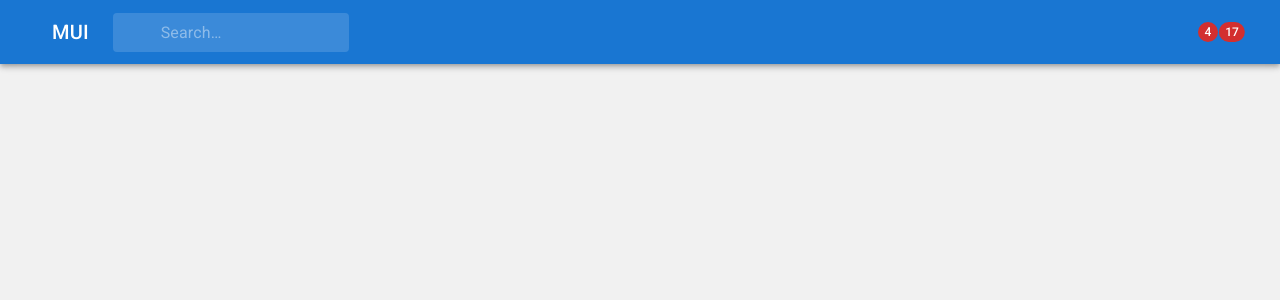
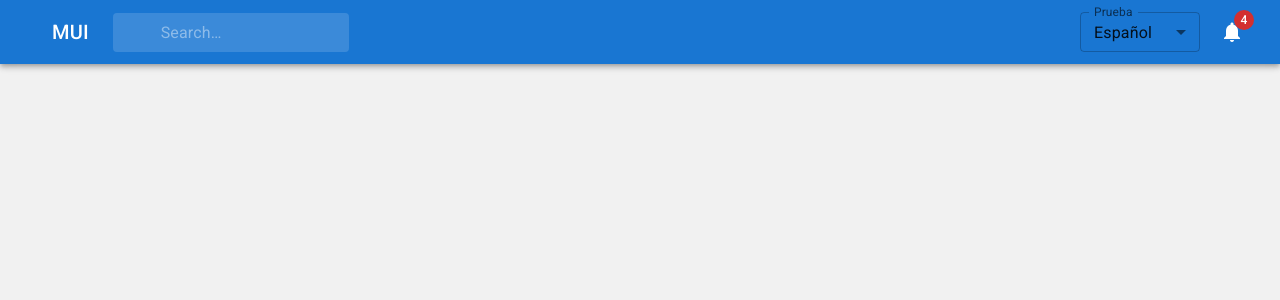
Before and after one commit to bdmtnz/briefcase, a React (Vite) app: page /dashboard in a window 1280 px wide. Shown: the top 300 px of the page. Built offline with nearby package versions, Linux system fonts and the light colour scheme.

Commit message:
Change language

```diff
--- a/src/app/langs/enUS.ts
+++ b/src/app/langs/enUS.ts
@@ -8,5 +8,12 @@ export const enUS: ILang = {
                 Transforms: "Transforms"
             }
         }
+    },
+    Shared: {
+        Components: {
+            Select: {
+                Choose: 'Choose'
+            }
+        }
     }
 }
--- a/src/app/langs/esCO.ts
+++ b/src/app/langs/esCO.ts
@@ -8,5 +8,12 @@ export const esCO: ILang = {
                 Transforms: "Transformaciones"
             }
         }
+    },
+    Shared: {
+        Components: {
+            Select: {
+                Choose: 'Seleccione'
+            }
+        }
     }
 }
--- a/src/app/langs/lang.model.ts
+++ b/src/app/langs/lang.model.ts
@@ -9,6 +9,13 @@ export interface ILang {
                 Transforms: string
             }
         }
+    },
+    Shared: {
+        Components: {
+            Select: {
+                Choose: string
+            }
+        }
     }
 }
 
--- a/src/app/pages/animation/Animation.hooks.tsx
+++ b/src/app/pages/animation/Animation.hooks.tsx
@@ -1,4 +1,4 @@
-import { useContext, useState } from "react"
+import { useContext, useEffect, useState } from "react"
 import { ITabsParam } from "../../shared/components/tabs/Tabs.model"
 import { LangContext } from "../../redux/language/lang-context";
 
@@ -24,6 +24,24 @@ export const useAnimation = () => {
         ]
     })
 
+    useEffect(() => {
+        setTabs({
+            defaultTab: 0,
+            tabs: [
+                {
+                    label: language.Pages.Animation.Labels.Transitions,
+                    value: 0,
+                    element: <div>Lol</div>
+                },
+                {
+                    label: language.Pages.Animation.Labels.Transforms,
+                    value: 1,
+                    element: <div>Lol 2</div>
+                },
+            ]
+        })
+    }, [language])
+
     return {
         state: {
             tabs
--- a/src/app/pages/dashboard/components/navbar/Navbar.tsx
+++ b/src/app/pages/dashboard/components/navbar/Navbar.tsx
@@ -1,58 +1,62 @@
-import './Navbar.scss'
+import "./Navbar.scss";
 
-import * as React from 'react';
-import { styled, alpha } from '@mui/material/styles';
-import AppBar from '@mui/material/AppBar';
-import Box from '@mui/material/Box';
-import Toolbar from '@mui/material/Toolbar';
-import IconButton from '@mui/material/IconButton';
-import Typography from '@mui/material/Typography';
-import InputBase from '@mui/material/InputBase';
-import Badge from '@mui/material/Badge';
-import MenuItem from '@mui/material/MenuItem';
-import Menu from '@mui/material/Menu';
+import * as React from "react";
+import { styled, alpha } from "@mui/material/styles";
+import AppBar from "@mui/material/AppBar";
+import Box from "@mui/material/Box";
+import Toolbar from "@mui/material/Toolbar";
+import IconButton from "@mui/material/IconButton";
+import Typography from "@mui/material/Typography";
+import InputBase from "@mui/material/InputBase";
+import Badge from "@mui/material/Badge";
+import MenuItem from "@mui/material/MenuItem";
+import Menu from "@mui/material/Menu";
+import SelectCustom from "../../../../shared/components/select/Select";
+import { useContext } from "react";
+import { LangContext } from "../../../../redux/language/lang-context";
 
-const Search = styled('div')(({ theme }) => ({
-  position: 'relative',
+const Search = styled("div")(({ theme }) => ({
+  position: "relative",
   borderRadius: theme.shape.borderRadius,
   backgroundColor: alpha(theme.palette.common.white, 0.15),
-  '&:hover': {
+  "&:hover": {
     backgroundColor: alpha(theme.palette.common.white, 0.25),
   },
   marginRight: theme.spacing(2),
   marginLeft: 0,
-  width: '100%',
-  [theme.breakpoints.up('sm')]: {
+  width: "100%",
+  [theme.breakpoints.up("sm")]: {
     marginLeft: theme.spacing(3),
-    width: 'auto',
+    width: "auto",
   },
 }));
 
-const SearchIconWrapper = styled('div')(({ theme }) => ({
+const SearchIconWrapper = styled("div")(({ theme }) => ({
   padding: theme.spacing(0, 2),
-  height: '100%',
-  position: 'absolute',
-  pointerEvents: 'none',
-  display: 'flex',
-  alignItems: 'center',
-  justifyContent: 'center',
+  height: "100%",
+  position: "absolute",
+  pointerEvents: "none",
+  display: "flex",
+  alignItems: "center",
+  justifyContent: "center",
 }));
 
 const StyledInputBase = styled(InputBase)(({ theme }) => ({
-  color: 'inherit',
-  '& .MuiInputBase-input': {
+  color: "inherit",
+  "& .MuiInputBase-input": {
     padding: theme.spacing(1, 1, 1, 0),
     // vertical padding + font size from searchIcon
     paddingLeft: `calc(1em + ${theme.spacing(4)})`,
-    transition: theme.transitions.create('width'),
-    width: '100%',
-    [theme.breakpoints.up('md')]: {
-      width: '20ch',
+    transition: theme.transitions.create("width"),
+    width: "100%",
+    [theme.breakpoints.up("md")]: {
+      width: "20ch",
     },
   },
 }));
 
 export default function NavBar() {
+  const { languageKey, setLanguage } = useContext(LangContext);
   const [anchorEl, setAnchorEl] = React.useState<null | HTMLElement>(null);
   const [mobileMoreAnchorEl, setMobileMoreAnchorEl] =
     React.useState<null | HTMLElement>(null);
@@ -77,19 +81,19 @@ export default function NavBar() {
     setMobileMoreAnchorEl(event.currentTarget);
   };
 
-  const menuId = 'primary-search-account-menu';
+  const menuId = "primary-search-account-menu";
   const renderMenu = (
     <Menu
       anchorEl={anchorEl}
       anchorOrigin={{
-        vertical: 'top',
-        horizontal: 'right',
+        vertical: "top",
+        horizontal: "right",
       }}
       id={menuId}
       keepMounted
       transformOrigin={{
-        vertical: 'top',
-        horizontal: 'right',
+        vertical: "top",
+        horizontal: "right",
       }}
       open={isMenuOpen}
       onClose={handleMenuClose}
@@ -99,19 +103,19 @@ export default function NavBar() {
     </Menu>
   );
 
-  const mobileMenuId = 'primary-search-account-menu-mobile';
+  const mobileMenuId = "primary-search-account-menu-mobile";
   const renderMobileMenu = (
     <Menu
       anchorEl={mobileMoreAnchorEl}
       anchorOrigin={{
-        vertical: 'top',
-        horizontal: 'right',
+        vertical: "top",
+        horizontal: "right",
       }}
       id={mobileMenuId}
       keepMounted
       transformOrigin={{
-        vertical: 'top',
-        horizontal: 'right',
+        vertical: "top",
+        horizontal: "right",
       }}
       open={isMobileMenuOpen}
       onClose={handleMobileMenuClose}
@@ -168,48 +172,42 @@ export default function NavBar() {
             variant="h6"
             noWrap
             component="div"
-            sx={{ display: { xs: 'none', sm: 'block' } }}
+            sx={{ display: { xs: "none", sm: "block" } }}
           >
             MUI
           </Typography>
           <Search>
-            <SearchIconWrapper>
-              {/* <SearchIcon /> */}
-            </SearchIconWrapper>
+            <SearchIconWrapper>{/* <SearchIcon /> */}</SearchIconWrapper>
             <StyledInputBase
               placeholder="Search…"
-              inputProps={{ 'aria-label': 'search' }}
+              inputProps={{ "aria-label": "search" }}
             />
           </Search>
           <Box sx={{ flexGrow: 1 }} />
-          <Box sx={{ display: { xs: 'none', md: 'flex' } }}>
-            <IconButton size="large" aria-label="show 4 new mails" color="inherit">
-              <Badge badgeContent={4} color="error">
-                {/* <MailIcon /> */}
-              </Badge>
-            </IconButton>
+          <SelectCustom
+            label="Prueba"
+            onChange={(selected) => { setLanguage(`${selected}`) }}
+            options={[
+              { label: "Español", value: "esCO" },
+              { label: "English", value: "enUS" },
+            ]}
+            value={languageKey}
+          />
+          <Box sx={{ display: { xs: "none", md: "flex" } }}>
             <IconButton
               size="large"
-              aria-label="show 17 new notifications"
+              aria-label="show 4 new mails"
               color="inherit"
-            >
-              <Badge badgeContent={17} color="error">
-                {/* <NotificationsIcon /> */}
-              </Badge>
-            </IconButton>
-            <IconButton
-              size="large"
-              edge="end"
-              aria-label="account of current user"
               aria-controls={menuId}
               aria-haspopup="true"
               onClick={handleProfileMenuOpen}
-              color="inherit"
             >
-              {/* <AccountCircle /> */}
+              <Badge badgeContent={4} color="error">
+                <span className="material-icons">notifications</span>
+              </Badge>
             </IconButton>
           </Box>
-          <Box sx={{ display: { xs: 'flex', md: 'none' } }}>
+          <Box sx={{ display: { xs: "flex", md: "none" } }}>
             <IconButton
               size="large"
               aria-label="show more"
--- a/src/app/redux/language/lang-context.tsx
+++ b/src/app/redux/language/lang-context.tsx
@@ -6,13 +6,13 @@ import { esCO } from "../../langs/esCO";
 export interface ILangState {
     languageKey: 'esCO'|'enUS',
     language: ILang,
-    setLanguage: (languageKey:'esCO'|'enUS') => void
+    setLanguage: (languageKey:'esCO'|'enUS'|string) => void
 }
 
 export const initialState: ILangState = {
     languageKey: "esCO",
     language: esCO,
-    setLanguage: (languageKey:'esCO'|'enUS') => {}
+    setLanguage: (languageKey:'esCO'|'enUS'|string) => { console.log(languageKey) }
 }
 
 export const LangContext = React.createContext(initialState)
@@ -25,6 +25,7 @@ export const LangProvider = ({ children }: {children: React.ReactNode}) => {
         language: state.language,
         setLanguage: (langKey:string) => {
             let _language = LANGS[langKey] ?? esCO;
+            console.log(_language)
             dispatch({ type: LangActions.CHANGE_LANGUAGE, languageKey: langKey, language: _language });
         }
     }
--- /dev/null
+++ b/src/app/shared/components/select/Select.tsx
@@ -0,0 +1,56 @@
+import './Select.scss'
+import InputLabel from '@mui/material/InputLabel';
+import MenuItem from '@mui/material/MenuItem';
+import FormControl from '@mui/material/FormControl';
+import Select, { SelectChangeEvent } from '@mui/material/Select';
+import { v4 as uuid } from 'uuid';
+import { useContext } from 'react';
+import { LangContext } from '../../../redux/language/lang-context';
+
+interface ISelectOption {
+    label: string,
+    value: number | string
+}
+
+interface ISelectParams {
+    label: string,
+    options: ISelectOption[],
+    value: number | string,
+    onChange: (value: number | string) => void
+}
+
+const SelectCustom = ({label, value, options, onChange}: ISelectParams) => {
+    const {language} = useContext(LangContext)
+
+    // const [age, setAge] = useState('');
+
+    const handleChange = (event: SelectChangeEvent) => {
+      onChange(event.target.value)
+    };
+
+    return (
+      <FormControl sx={{ m: 1, minWidth: 120 }} size="small">
+        <InputLabel id="demo-select-small-label">{label}</InputLabel>
+        <Select
+          labelId="demo-select-small-label"
+          id="demo-select-small"
+          value={`${value}`}
+          label={label}
+          onChange={handleChange}
+        >
+          {
+            options.map(option => {
+                return (
+                    <MenuItem key={uuid()} value={option.value}>{option.label}</MenuItem>
+                )
+            })
+          }
+          <MenuItem value={0}>
+            <em>{language.Shared.Components.Select.Choose}</em>
+          </MenuItem>
+        </Select>
+      </FormControl>
+    )
+}
+
+export default SelectCustom
```
Also changed, not shown: src/app/redux/language/lang-reducer.ts (indentation only), src/app/shared/components/select/Select.scss (added).
